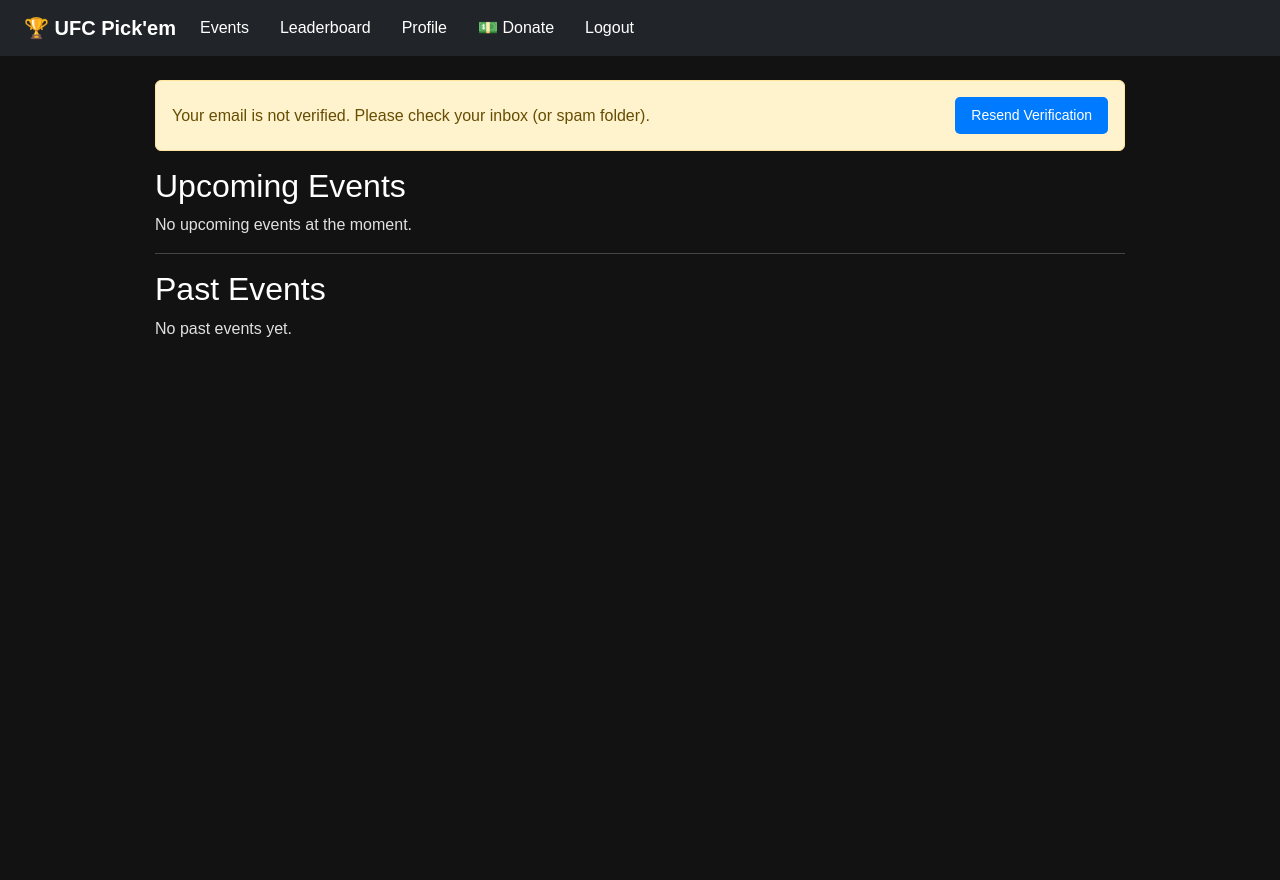
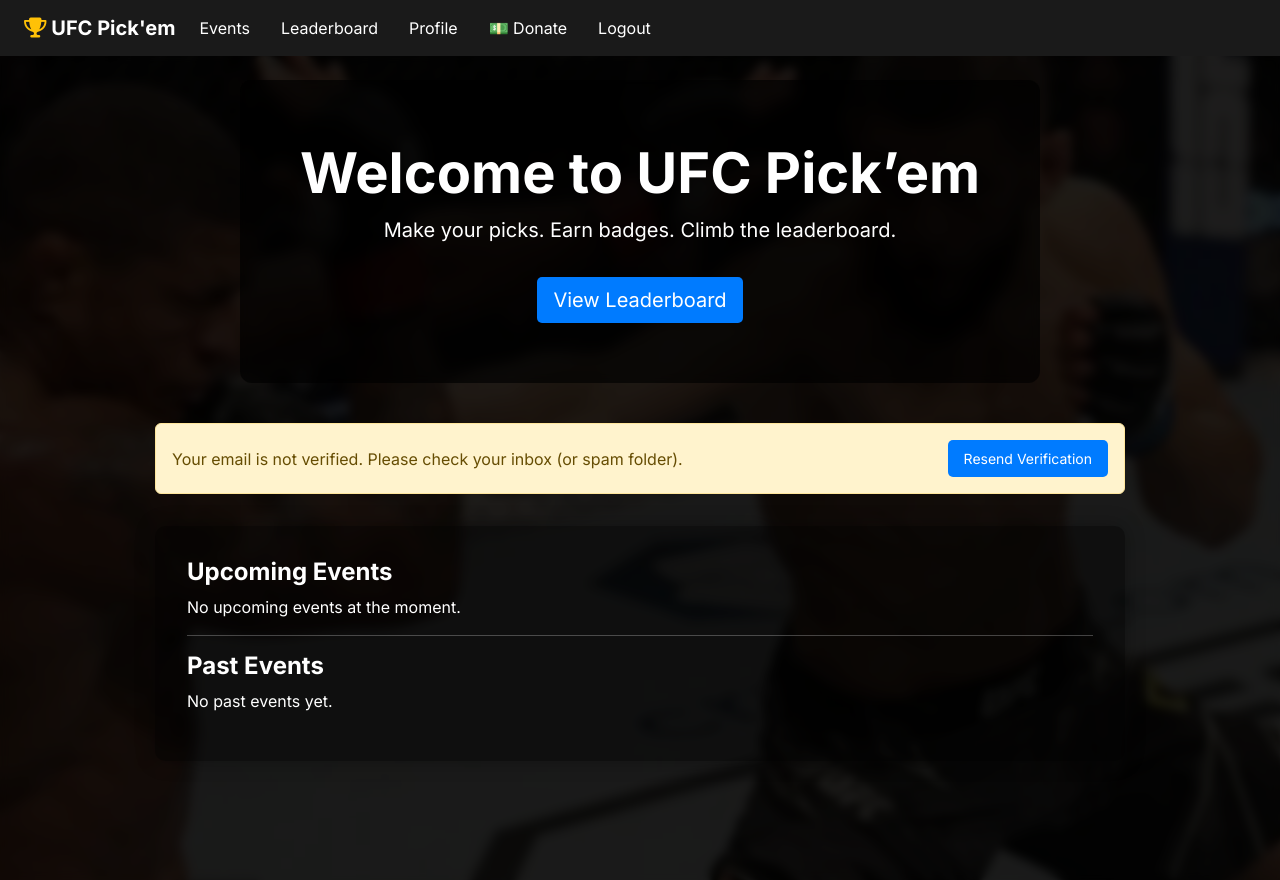
Before and after one commit to btombow73/ufc_pickem, a Flask app: page /dashboard in a window 1280 px wide. Run offline with Flask 3, Linux system fonts and the light colour scheme; the visitor is signed in with stand-in values (Sample User, id 1); data comes from the database, SQL or seed files in the repository; data that the repository does not hold is empty.

Commit message:
added styling

```diff
--- a/ufc_pickem/routes.py
+++ b/ufc_pickem/routes.py
@@ -1,4 +1,4 @@
-from flask import Blueprint, render_template, redirect, url_for, flash, request
+from flask import Blueprint, render_template, redirect, url_for, flash, request, jsonify
 from flask_login import current_user, login_required, login_user
 from werkzeug.security import generate_password_hash
 from .models import User, Fight, Pick, Event
@@ -11,6 +11,7 @@ from zoneinfo import ZoneInfo
 import pandas as pd
 import os
 from .utils import evaluate_badges_for_user
+import json
 
 main = Blueprint('main', __name__)
 
@@ -110,13 +111,17 @@ def dashboard():
         )
         for pick in book_picks:
             book_picks_map[pick.fight_id] = pick
-
+    fight_data = {
+        fight.id: {"fighter1": fight.fighter1, "fighter2": fight.fighter2}
+        for event in upcoming_events for fight in event.fights
+}
     return render_template(
         'dashboard.html',
         upcoming_events=upcoming_events,
         past_events=past_events,
         picks_map=picks_map,
-        book_picks_map=book_picks_map
+        book_picks_map=book_picks_map,
+        fight_data_json=json.dumps(fight_data)
     )
 
 
@@ -315,3 +320,61 @@ def leaderboard():
         selected_event_id=selected_event_id,
         event_winners=event_winners
     )
+
+@main.route('/submit_pick', methods=['POST'])
+@login_required
+def submit_pick():
+    fight_id = request.form.get('fight_id')
+    selected_fighter = request.form.get('selected_fighter')
+    selected_method = request.form.get('selected_method')
+    selected_round = request.form.get('selected_round')
+
+    existing_pick = Pick.query.filter_by(user_id=current_user.id, fight_id=fight_id).first()
+    if existing_pick:
+        existing_pick.selected_fighter = selected_fighter
+        existing_pick.selected_method = selected_method
+        existing_pick.selected_round = selected_round
+    else:
+        pick = Pick(
+            user_id=current_user.id,
+            fight_id=fight_id,
+            selected_fighter=selected_fighter,
+            selected_method=selected_method,
+            selected_round=selected_round
+        )
+        db.session.add(pick)
+
+    db.session.commit()
+    flash("Your pick has been saved!", "success")
+    return redirect(url_for('main.dashboard'))
+
+@main.route('/update_pick', methods=['POST'])
+@login_required
+def update_pick():
+    fight_id = request.form.get('fight_id')
+    selected_fighter = request.form.get('selected_fighter')
+    selected_method = request.form.get('selected_method')
+    selected_round = request.form.get('selected_round')
+
+    if not fight_id or not selected_fighter:
+        return jsonify({"success": False, "message": "Missing required fields."}), 400
+
+    pick = Pick.query.filter_by(user_id=current_user.id, fight_id=fight_id).first()
+    if not pick:
+        pick = Pick(user_id=current_user.id, fight_id=fight_id)
+
+    pick.selected_fighter = selected_fighter
+    pick.selected_method = selected_method
+    pick.selected_round = selected_round
+    db.session.add(pick)
+    db.session.commit()
+
+    return jsonify({
+        "success": True,
+        "message": "Pick updated successfully!",
+        "pick": {
+            "selected_fighter": selected_fighter,
+            "selected_method": selected_method,
+            "selected_round": selected_round
+        }
+    })
--- a/ufc_pickem/static/css/styles.css
+++ b/ufc_pickem/static/css/styles.css
@@ -1,35 +1,29 @@
-/* Dark theme base styles */
+:root {
+  --bs-primary: #d92323;
+  --bs-secondary: #495057;
+  --bs-dark: #121212;
+  --bs-light: #f8f9fa;
+}
+
+/* === BASE === */
 body {
-  font-family: Arial, sans-serif;
   background-color: #121212;
   color: #e0e0e0;
-  margin: 0;
-  padding: 0;
+  font-family: 'Inter', sans-serif;
+  font-size: 16px;
+  opacity: 0;
+  animation: fadeIn 0.6s ease forwards;
 }
-.container {
-  max-width: 1000px;
-  margin: 0 auto;
-  padding: 0 15px;
-}
-h1, h2, h3 {
-  color: #ffffff;
+@keyframes fadeIn {
+  to { opacity: 1; }
 }
 
-/* Navigation bar */
-.navbar {
-  background-color: #343a40;
-  padding: 1rem;
+h1, h2, h3, h4 {
+  font-weight: 700;
+  color: #fff;
 }
-.navbar a {
-  color: #ffffff;
-  margin-right: 15px;
-  text-decoration: none;
-}
-.navbar a:hover {
-  text-decoration: underline;
-}
+h2 { font-size: 1.5rem; }
 
-/* Global link styles for content */
 a {
   color: #4aa3df;
   text-decoration: none;
@@ -39,88 +33,69 @@ a:hover {
   text-decoration: underline;
 }
 
-/* Flash message styles (for different categories) */
-.flash {
-  padding: 10px;
-  border-radius: 5px;
-  margin: 20px auto;
-  max-width: 500px;
-  text-align: center;
-}
-.flash-success {
-  background-color: #2e7d32;  /* green */
-  color: #ffffff;
-}
-.flash-danger {
-  background-color: #c62828;  /* red */
-  color: #ffffff;
-}
-.flash-warning {
-  background-color: #ed6c02;  /* orange */
-  color: #ffffff;
-}
-.flash-info {
-  background-color: #0288d1;  /* blue */
-  color: #ffffff;
+.container {
+  max-width: 1000px;
+  margin: 0 auto;
+  padding: 0 15px;
 }
 
-/* Form Styles */
+/* === NAVBAR === */
+.navbar.navbar-dark.bg-dark {
+  background-color: #1a1a1a !important;
+}
+.navbar a {
+  color: #ffffff;
+  margin-right: 15px;
+}
+.navbar a:hover {
+  text-decoration: underline;
+}
+
+/* === FLASH MESSAGES === */
+.flash { padding: 10px; border-radius: 5px; margin: 20px auto; max-width: 500px; text-align: center; }
+.flash-success { background-color: #2e7d32; color: #fff; }
+.flash-danger { background-color: #c62828; color: #fff; }
+.flash-warning { background-color: #ed6c02; color: #fff; }
+.flash-info { background-color: #0288d1; color: #fff; }
+
+/* === FORM === */
 form {
   background-color: #1e1e1e;
   padding: 20px;
   border-radius: 8px;
   max-width: 500px;
   margin: 20px auto;
-  box-shadow: 0 4px 6px rgba(0, 0, 0, 0.4);
+  box-shadow: 0 4px 6px rgba(0,0,0,0.4);
 }
-form label {
-  display: block;
-  margin-bottom: 5px;
-}
-/* Inputs, selects, textareas (full width, dark background) */
-input[type=text], input[type=password], input[type=email], input[type=number],
-input[type=date], select, textarea {
+input, select, textarea {
   width: 100%;
   padding: 8px;
   margin-bottom: 15px;
   border: 1px solid #555;
   border-radius: 4px;
   background-color: #2c2c2c;
-  color: #ffffff;
+  color: #fff;
 }
-input::placeholder {
-  color: #bbbbbb;
-}
-/* Checkbox styling (do not full-width) */
-input[type=checkbox] {
-  width: auto;
-  margin-right: 5px;
-}
-/* Highlight focus on inputs/selects */
+input::placeholder { color: #bbb; }
+input[type=checkbox] { width: auto; margin-right: 5px; }
 input:focus, select:focus, textarea:focus {
-  outline: none;
   border-color: #66afe9;
   box-shadow: 0 0 5px rgba(102, 175, 233, 0.5);
 }
-/* Buttons and links styled as buttons */
+
+/* === BUTTONS === */
 .btn {
   background-color: #007bff;
-  color: #ffffff;
+  color: #fff;
   border: none;
   padding: 8px 16px;
   border-radius: 5px;
-  text-decoration: none;
-  cursor: pointer;
 }
-.btn:hover, button:hover {
-  background-color: #0056b3;
-}
-/* If two .btn are adjacent, add spacing between them */
-.btn + .btn {
-  margin-left: 10px;
-}
+.btn:hover { background-color: #0056b3; }
+.btn + .btn { margin-left: 10px; }
+button:active, .btn:active { transform: scale(0.96); transition: transform 0.1s ease; }
 
-/* Table Styles (Leaderboard, Pick History) */
+/* === TABLE === */
 .leaderboard-table {
   width: 100%;
   max-width: 600px;
@@ -242,116 +139,72 @@ input:focus, select:focus, textarea:focus {
   gap: 0.25rem;
 }
 
-  .fight-list .actions p {
-    margin-bottom: 0.25rem;
-  }
-
-  .fight-list strong {
-    font-weight: 600;
-  }
-
-  /* Buttons more compact */
-  .fight-list .btn-sm {
-    padding: 0.2rem 0.5rem;
-    font-size: 0.75rem;
-  }
-
-/* Ensure fight-list responsiveness */
-.fight-list .list-group-item {
-  display: flex;
-  flex-direction: column;
-  align-items: flex-start;
-}
-
+/* === RESPONSIVE FIGHT LIST === */
 @media (min-width: 576px) {
   .fight-list .list-group-item {
     flex-direction: row;
     justify-content: space-between;
-    align-items: center;
+  }
+}
+@media (max-width: 575px) {
+  .event-toggle { flex-direction: column; align-items: flex-start; }
 }
 
-  .fight-list .actions {
-    flex-direction: column;
-    text-align: right;
-    align-items: flex-end;
+/* === HERO + OVERLAYS === */
+.hero-section {
+  background-color: rgba(0, 0, 0, 0.4);
+  padding: 60px 30px;
+  text-align: center;
+  border-radius: 10px;
+  margin-bottom: 40px;
+  backdrop-filter: blur(2px);
 }
+.hero-section h1, .hero-section p { color: white; }
+
+.events-overlay {
+  background-color: rgba(0, 0, 0, 0.4);
+  border-radius: 10px;
+  padding: 2rem;
+  margin-top: 2rem;
+  box-shadow: 0 0 20px rgba(0,0,0,0.3);
+  color: white;
 }
 
-/* Ensure event-section header is mobile-friendly */
-.event-section h3 {
-  font-size: 1.1rem;
-  display: flex;
-  justify-content: space-between;
-  align-items: center;
-  gap: 0.5rem;
-  cursor: pointer;
+/* === BACKGROUND SLIDESHOW === */
+.background-slideshow {
+  position: fixed;
+  top: 0; left: 0;
+  width: 100vw;
+  height: 100vh;
+  overflow: hidden;
+  z-index: -2;
+}
+.bg-image {
+  position: absolute;
+  top: 0; left: 0;
+  width: 100%;
+  height: 100%;
+  background-size: cover;
+  background-position: center;
+  opacity: 0;
+  transition: opacity 1.5s ease-in-out, transform 12s ease-in-out;
+  filter: blur(2px) brightness(0.75);
+}
+.bg-image.active {
+  opacity: 1;
+  transform: scale(1.05);
+
+}
+.bg-image::after {
+  content: '';
+  position: absolute;
+  top: 0; left: 0; right: 0; bottom: 0;
+  background: rgba(0, 0, 0, 0.6);
 }
 
-.toggle-btn-icon {
-  background: none;
-  border: none;
-  font-size: 1.25rem;
-  line-height: 1;
-  color: #0d6efd;
-  padding: 0;
-}
-.fight-list {
-  transition: all 0.3s ease;
-}
-
-.fight-list .list-group-item {
-  transition: box-shadow 0.2s ease;
-}
-
-.toggle-btn-icon {
-  transition: transform 0.3s ease;
-  cursor: pointer;
-}
-
-.event-toggle {
-  display: flex;
-  justify-content: space-between;
-  align-items: center;
-  font-size: 1.1rem;
-  gap: 0.5rem;
-  cursor: pointer;
-}
-
-@media (max-width: 575px) {
-  .event-toggle {
-    flex-direction: column;
-    align-items: flex-start;
-  }
-
-  .fight-list .list-group-item {
-    flex-direction: column;
-    align-items: flex-start;
-    transition: box-shadow 0.6s ease, transform 0.6s cubic-bezier(0.25, 1, 0.5, 1);
-  }
-
-  .fight-list .actions {
-    width: 100%;
-    text-align: left;
-    margin-top: 0.5rem;
-  }
-}
-.fight-list .list-group-item:hover {
-  box-shadow: 0 4px 10px rgba(0,0,0,0.2);
-  transform: scale(1.015);
-}
-button:active, .btn:active {
-  transform: scale(0.96);
-  transition: transform 0.1s ease;
-}
-body {
-  opacity: 0;
-  animation: fadeIn 0.6s ease forwards;
-}
-
-@keyframes fadeIn {
-  to {
-    opacity: 1;
-  }
+/* === BADGES === */
+.badge-icon {
+  font-size: 1rem;
 }
 .book-pick {
   font-style: italic;
--- a/ufc_pickem/templates/base.html
+++ b/ufc_pickem/templates/base.html
@@ -1,24 +1,111 @@
 <!DOCTYPE html>
 <html lang="en">
 <head>
-    <meta charset="UTF-8">
+  <meta charset="UTF-8" />
   <title>UFC Pick'em</title>
-    <meta name="viewport" content="width=device-width, initial-scale=1.0">
+  <meta name="viewport" content="width=device-width, initial-scale=1.0" />
 
-    <!-- ✅ Bootstrap CSS -->
-    <link href="https://cdn.jsdelivr.net/npm/bootstrap@5.3.2/dist/css/bootstrap.min.css" rel="stylesheet">
+  <!-- Bootstrap CSS -->
+  <link href="https://cdn.jsdelivr.net/npm/bootstrap@5.3.2/dist/css/bootstrap.min.css" rel="stylesheet" />
+  <script src="https://cdn.jsdelivr.net/npm/bootstrap@5.3.2/dist/js/bootstrap.bundle.min.js"></script>
 
-    <!-- ✅ Font Awesome -->
-    <link rel="stylesheet" href="https://cdnjs.cloudflare.com/ajax/libs/font-awesome/6.5.0/css/all.min.css" crossorigin="anonymous" referrerpolicy="no-referrer" />
+  <!-- Font Awesome -->
+  <link rel="stylesheet" href="https://cdnjs.cloudflare.com/ajax/libs/font-awesome/6.5.0/css/all.min.css" crossorigin="anonymous" />
 
-    <!-- ✅ Custom CSS -->
-    <link rel="stylesheet" href="{{ url_for('static', filename='css/styles.css') }}">
+  <!-- Google Fonts -->
+  <link href="https://fonts.googleapis.com/css2?family=Inter:wght@400;600;700&display=swap" rel="stylesheet" />
+
+  <!-- Custom CSS -->
+  <link rel="stylesheet" href="{{ url_for('static', filename='css/styles.css') }}" />
+
+  <!-- Preload Slideshow Images -->
+  {% for i in range(1, 8) %}
+  <link rel="preload" as="image" href="{{ url_for('static', filename='img/image' ~ i ~ '.webp') }}">
+  {% endfor %}
+
+  <style>
+    body {
+      font-family: 'Inter', sans-serif;
+      font-size: 16px;
+      color: #fff;
+      background-color: #000;
+      background: url("/static/img/image2.webp") no-repeat center center fixed;
+      background-size: cover;
+      margin: 0;
+      padding: 0;
+      position: relative;
+      z-index: 1;
+    }
+    .background-slideshow {
+      position: fixed;
+      top: 0; left: 0;
+      width: 100vw;
+      height: 100vh;
+      z-index: -2;
+      overflow: hidden;
+      pointer-events: none;
+    }
+    .bg-image {
+      position: absolute;
+      top: 0; left: 0;
+      width: 100%;
+      height: 100%;
+      background-size: cover;
+      background-position: center center;
+      opacity: 0;
+      transition: opacity 1.5s ease-in-out;
+    }
+    .bg-image.active {
+      opacity: 1;
+    }
+    .background-slideshow::after {
+      content: '';
+      position: absolute;
+      top: 0; left: 0; right: 0; bottom: 0;
+      background: rgba(0, 0, 0, 0.6);
+      backdrop-filter: blur(4px);
+    }
+    .hero-section {
+      background-color: rgba(0, 0, 0, 0.65);
+      backdrop-filter: blur(5px);
+      padding: 60px 30px;
+      margin: 0 auto 40px auto;
+      text-align: center;
+      border-radius: 12px;
+      max-width: 800px;
+      animation: fadeInUp 0.8s ease-out forwards;
+      opacity: 0;
+      transform: translateY(20px);
+    }
+    @keyframes fadeInUp {
+      to {
+        opacity: 1;
+        transform: translateY(0);
+      }
+    }
+    .page-content {
+      position: relative;
+      z-index: 2;
+    }
+    .alert {
+      z-index: 999;
+    }
+  </style>
 </head>
 
 <body>
+  <!-- Background Slideshow -->
+  <div class="background-slideshow">
+    {% for i in range(1, 8) %}
+    <div class="bg-image" style="background-image: url('{{ url_for('static', filename='img/image' ~ i ~ '.webp') }}');"></div>
+    {% endfor %}
+  </div>
+
+  <!-- Navbar -->
   <nav class="navbar navbar-expand-lg navbar-dark bg-dark px-4 py-2 mb-4">
-    <a class="navbar-brand text-white fw-bold me-3" href="{{ url_for('main.dashboard') }}">🏆 UFC Pick'em</a>
-
+    <a class="navbar-brand text-white fw-bold me-3" href="{{ url_for('main.dashboard') }}">
+      <i class="fas fa-trophy text-warning"></i> UFC Pick'em
+    </a>
     <div class="navbar-nav">
       <a class="nav-link text-white" href="{{ url_for('main.dashboard') }}">Events</a>
       <a class="nav-link text-white" href="{{ url_for('main.leaderboard') }}">Leaderboard</a>
@@ -28,14 +115,11 @@
           <a class="nav-link text-warning" href="{{ url_for('admin.add_fight') }}">Add Fight</a>
         {% endif %}
         <a class="nav-link text-white" href="{{ url_for('main.profile', user_id=current_user.id) }}">Profile</a>
-        <a class="nav-link text-white"href="https://cash.app/$benbrahler" target="_blank" >
-          💵 Donate
-        </a>
+        <a class="nav-link text-white" href="https://cash.app/$benbrahler" target="_blank">💵 Donate</a>
         <a class="nav-link text-white" href="{{ url_for('auth.logout') }}">Logout</a>
-        {% if current_user.is_authenticated and current_user.is_admin %}
+        {% if current_user.is_admin %}
           <a class="nav-link text-white" href="{{ url_for('admin.cleanup_unverified') }}">Clean Unverified</a>
         {% endif %}
-
       {% else %}
         <a class="nav-link text-white" href="{{ url_for('auth.login') }}">Login</a>
         <a class="nav-link text-white" href="{{ url_for('main.register') }}">Register</a>
@@ -43,8 +127,7 @@
     </div>
   </nav>
 
-  <div class="container">
-    <!-- Flash messages -->
+  <div class="container page-content">
     {% with messages = get_flashed_messages(with_categories=True) %}
       {% if messages %}
         <div class="mb-4">
@@ -58,21 +141,33 @@
       {% endif %}
     {% endwith %}
 
+    {% if request.endpoint == 'main.dashboard' %}
+    <div class="hero-section">
+      <h1 class="display-4 fw-bold">Welcome to UFC Pick’em</h1>
+      <p class="lead">Make your picks. Earn badges. Climb the leaderboard.</p>
+      <a href="{{ url_for('main.leaderboard') }}" class="btn btn-lg btn-danger mt-3">View Leaderboard</a>
+    </div>
+    {% endif %}
+
     {% block content %}{% endblock %}
-  </div> <!-- container -->
+  </div>
 
-  <!-- ✅ Bootstrap Bundle with Popper -->
   <script src="https://cdn.jsdelivr.net/npm/bootstrap@5.3.2/dist/js/bootstrap.bundle.min.js"></script>
+  <script>
+    document.addEventListener('DOMContentLoaded', () => {
+      const slides = document.querySelectorAll('.bg-image');
+      let current = 0;
+      const total = slides.length;
 
-  <!-- ✅ Tooltip Script — placed correctly now -->
-  <script>
-    document.addEventListener('DOMContentLoaded', function () {
-      const tooltipTriggerList = document.querySelectorAll('[data-bs-toggle="tooltip"]');
-      tooltipTriggerList.forEach(el => {
-        new bootstrap.Tooltip(el);
-      });
+      function rotateBackground() {
+        slides.forEach(slide => slide.classList.remove('active'));
+        slides[current].classList.add('active');
+        current = (current + 1) % total;
+      }
+
+      slides[current].classList.add('active');
+      setInterval(rotateBackground, 8000);
     });
   </script>
-
 </body>
 </html>
--- a/ufc_pickem/templates/dashboard.html
+++ b/ufc_pickem/templates/dashboard.html
@@ -22,6 +22,7 @@
 {% endif %}
 
 </a>
+<div class="container events-overlay">
 <h2>Upcoming Events</h2>
 <div id="upcoming-events">
   {% if upcoming_events %}
@@ -97,7 +98,7 @@
       </p>
     {% else %}
       <p class="text-muted mb-0">
-                        <i class="fas fa-lock me-1"></i> <em>You didn’t make a pick for this fight.</em>
+        <i class="fas fa-lock me-1"></i> <strong>Your Pick:</strong> <em>Pick not entered</em>
       </p>
     {% endif %}
   {% else %}
@@ -112,10 +113,14 @@
         <a href="{{ url_for('main.picks', fight_id=fight.id) }}" class="btn btn-outline-primary btn-sm ms-2">Edit Pick</a>
       </p>
     {% else %}
-                      <a href="{{ url_for('main.picks', fight_id=fight.id) }}" class="btn btn-success btn-sm">Make Pick</a>
+      <p>
+        <strong>Your Pick:</strong> <em>Pick not entered</em>
+        <a href="{{ url_for('main.picks', fight_id=fight.id) }}" class="btn btn-success btn-sm ms-2">Make Pick</a>
+      </p>
     {% endif %}
   {% endif %}
 {% endif %}
+
 
                 {% if current_user.is_authenticated and current_user.is_admin %}
                   <a href="{{ url_for('admin.update_fight', fight_id=fight.id) }}" class="btn btn-outline-secondary btn-sm">Edit Fight</a>
@@ -177,9 +182,11 @@
 
               <div class="actions text-end">
                 {% set pick = picks_map.get(fight.id) %}
-                {% if current_user.is_authenticated and pick %}
+                {% if current_user.is_authenticated %}
+                {% if current_user.is_authenticated %}
+                {% if pick %}
                   <p>
-                    Your Pick: {{ pick.selected_fighter }}
+                    <strong>Your Pick:</strong> {{ pick.selected_fighter }}
                     {% if pick.selected_method == "Decision" %}
                       ({{ pick.selected_method }})
                     {% else %}
@@ -188,6 +195,12 @@
                     {% if fight.winner %}
                       – <strong>Points:</strong> {{ pick.points_awarded }}
                     {% endif %}
+                  </p>
+                {% else %}
+                  <p><strong>Your Pick:</strong> <em>Pick not entered</em></p>
+                {% endif %}
+              {% endif %}
+
                   </p>
                 {% endif %}
 
@@ -238,6 +251,7 @@
       });
     });
   </script>
+  </div>
 {% endif %}
 
 {% endblock %}
```
Also changed, not shown: other parts of ufc_pickem/static/css/styles.css (+17 -90 lines), ufc_pickem/static/img/image1.webp (added), ufc_pickem/static/img/image2.webp (added), ufc_pickem/static/img/image3.webp (added), ufc_pickem/static/img/image4.webp (added), ufc_pickem/static/img/image5.webp (added), ufc_pickem/static/img/image6.webp (added), ufc_pickem/static/img/image7.webp (added). Lines whose indentation alone changed are shown as unchanged.
